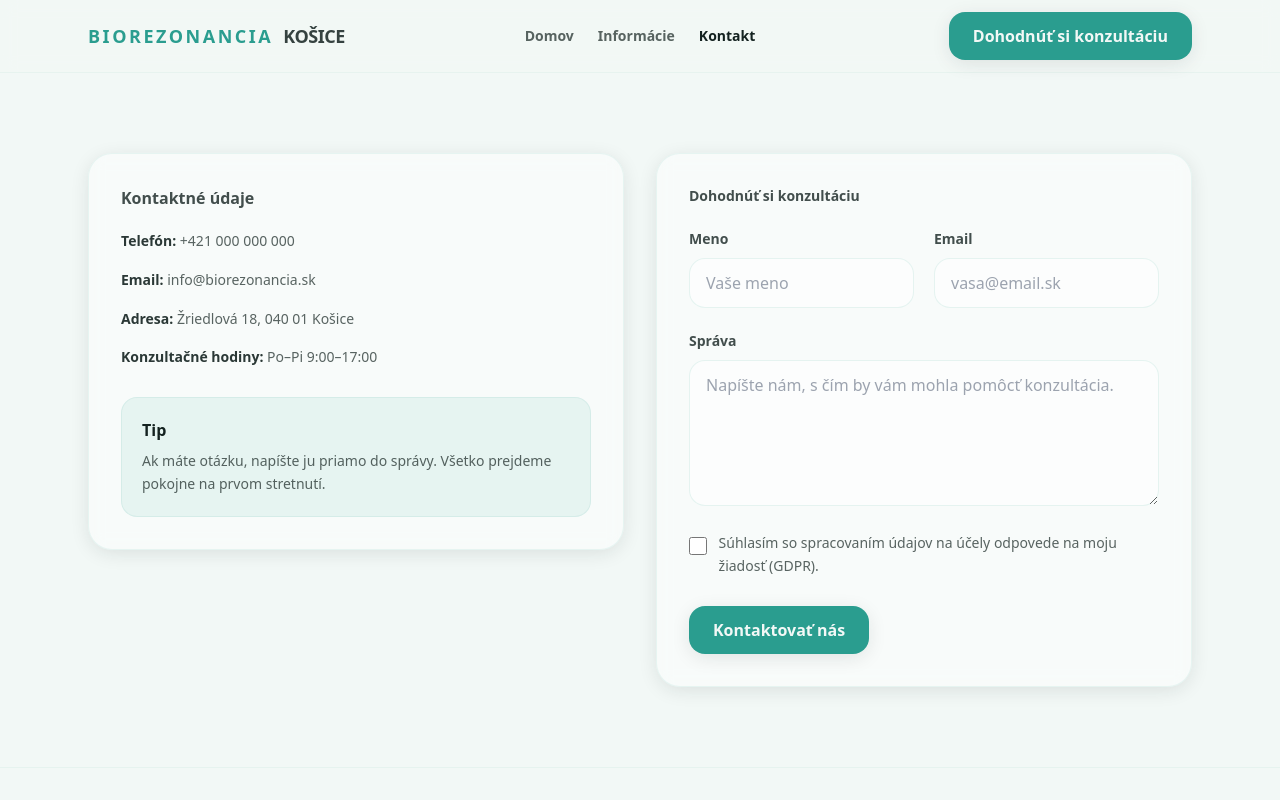
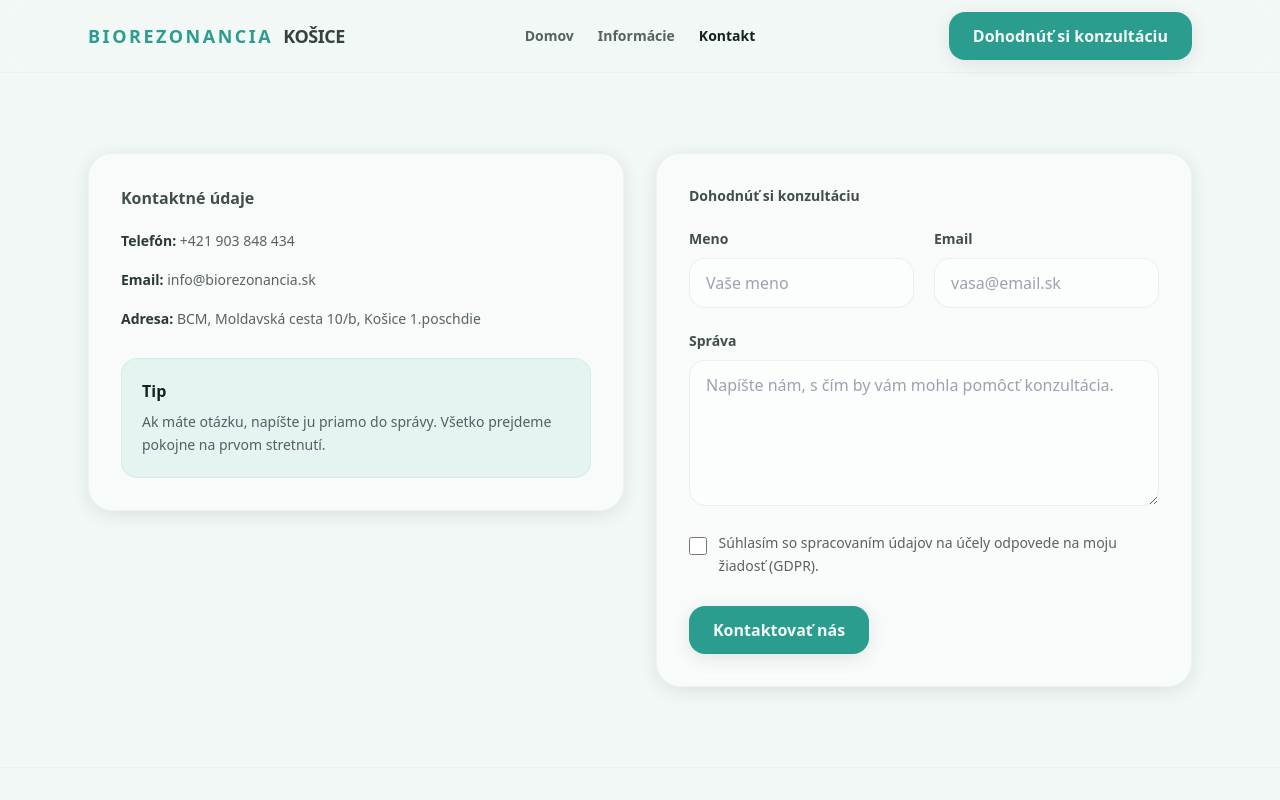
Before and after one commit to daviddiczhazy/biorezonanciakosice, a Nuxt app: page /kontakt in a window 1280 px wide. Shown: the top 800 px of the page. Built offline with nearby package versions, Linux system fonts and the light colour scheme.

Commit message:
kontakt changes

```diff
--- a/app/pages/kontakt.vue
+++ b/app/pages/kontakt.vue
@@ -19,7 +19,7 @@
             <div class="mt-5 space-y-4 text-sm text-text/70 leading-relaxed">
               <div>
                 <span class="font-semibold text-text/90">Telefón:</span> +421
-                000 000 000
+                903 848 434
               </div>
               <div>
                 <span class="font-semibold text-text/90">Email:</span>
@@ -27,13 +27,7 @@
               </div>
               <div>
                 <span class="font-semibold text-text/90">Adresa:</span>
-                Žriedlová 18, 040 01 Košice
-              </div>
-              <div>
-                <span class="font-semibold text-text/90"
-                  >Konzultačné hodiny:</span
-                >
-                Po–Pi 9:00–17:00
+                BCM, Moldavská cesta 10/b, Košice 1.poschdie
               </div>
             </div>
 
```
